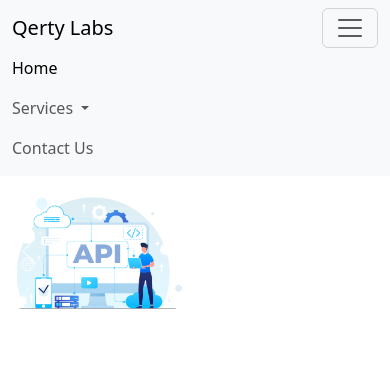
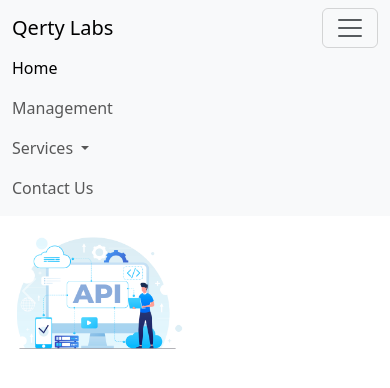
Before and after one commit to UCSPavanKumar/CGQLabs, a Django app: page /src/ in a window 390 px wide, after a click that opens the changed part. Shown: the top 388 px of the page. Run offline with Django 5.2, Linux system fonts and the light colour scheme.

Commit message:
added management page

```diff
--- a/students/urls.py
+++ b/students/urls.py
@@ -8,4 +8,5 @@ urlpatterns = [
     path('finance/', views.finance_page, name='finance_page'),
     path('contact/', views.contact_us, name='contact_us'),
     path('submit_contact/', views.submit_contact_form, name='submit_contact_form'),
+    path('management/', views.management, name='management'),
 ]
--- a/students/views.py
+++ b/students/views.py
@@ -35,6 +35,13 @@ def contact_us(request):
     """
     return render(request, 'students/contact_us.html')
 
+def management(request):
+    """
+    Management page for the students app
+    This page provides information about management services.
+    """
+    return render(request, 'students/management.html')
+
 def submit_contact_form(request):
     """
     Handle the contact form submission.
--- a/templates/nav.html
+++ b/templates/nav.html
@@ -9,6 +9,9 @@
       <ul class="navbar-nav">
         <li class="nav-item">
           <a class="nav-link active" aria-current="page" href="#">Home</a>
+        </li>
+        <li class="nav-item">
+          <a class="nav-link" href="{% url 'management' %}">Management</a>
         </li>
         <li class="nav-item dropdown">
           <a class="nav-link dropdown-toggle" href="#" role="button" data-bs-toggle="dropdown" aria-expanded="false">
```
Also changed, not shown: students/templates/students/management.html (+26 -0 lines), static/images/management.jpg (added).
